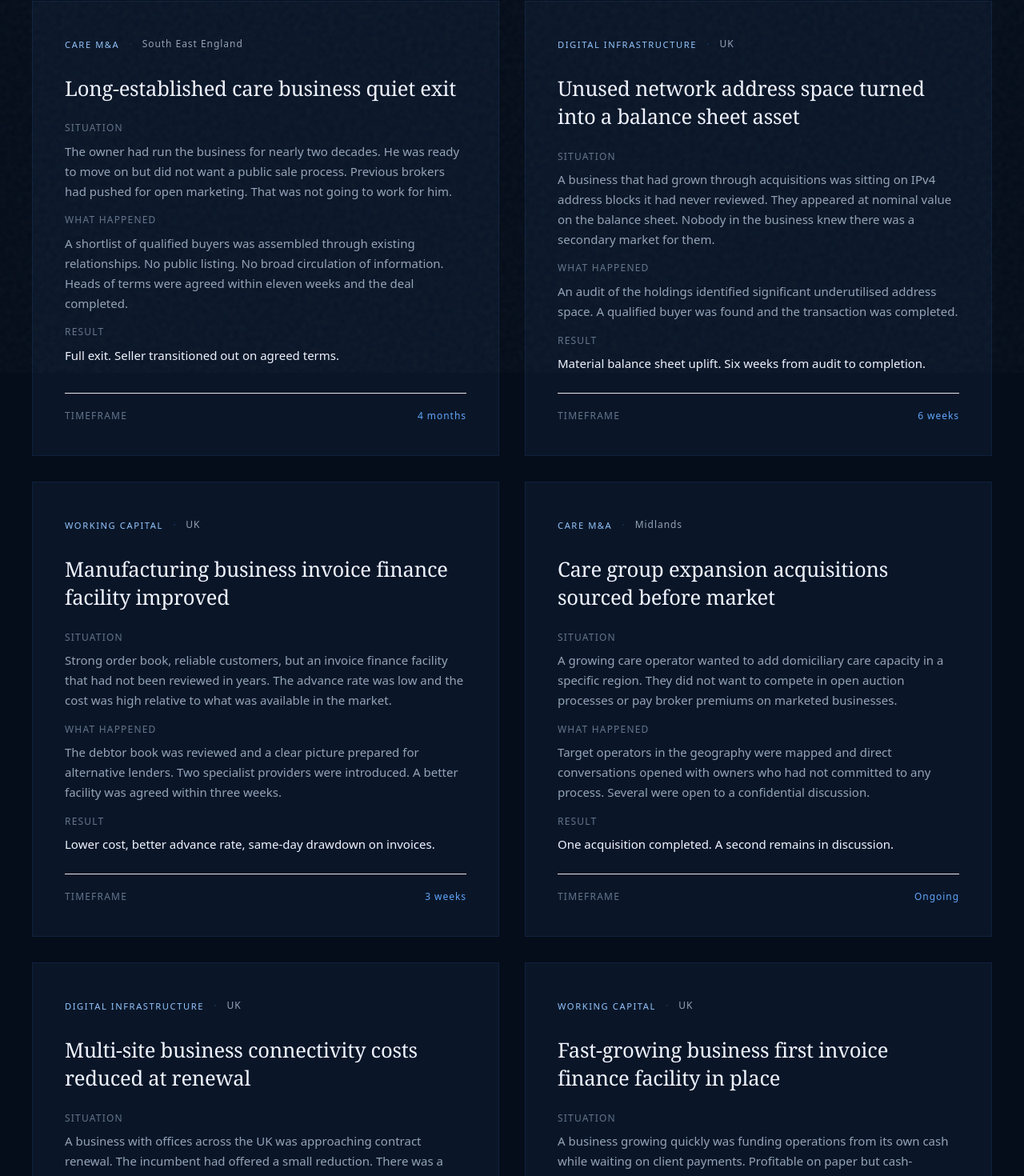
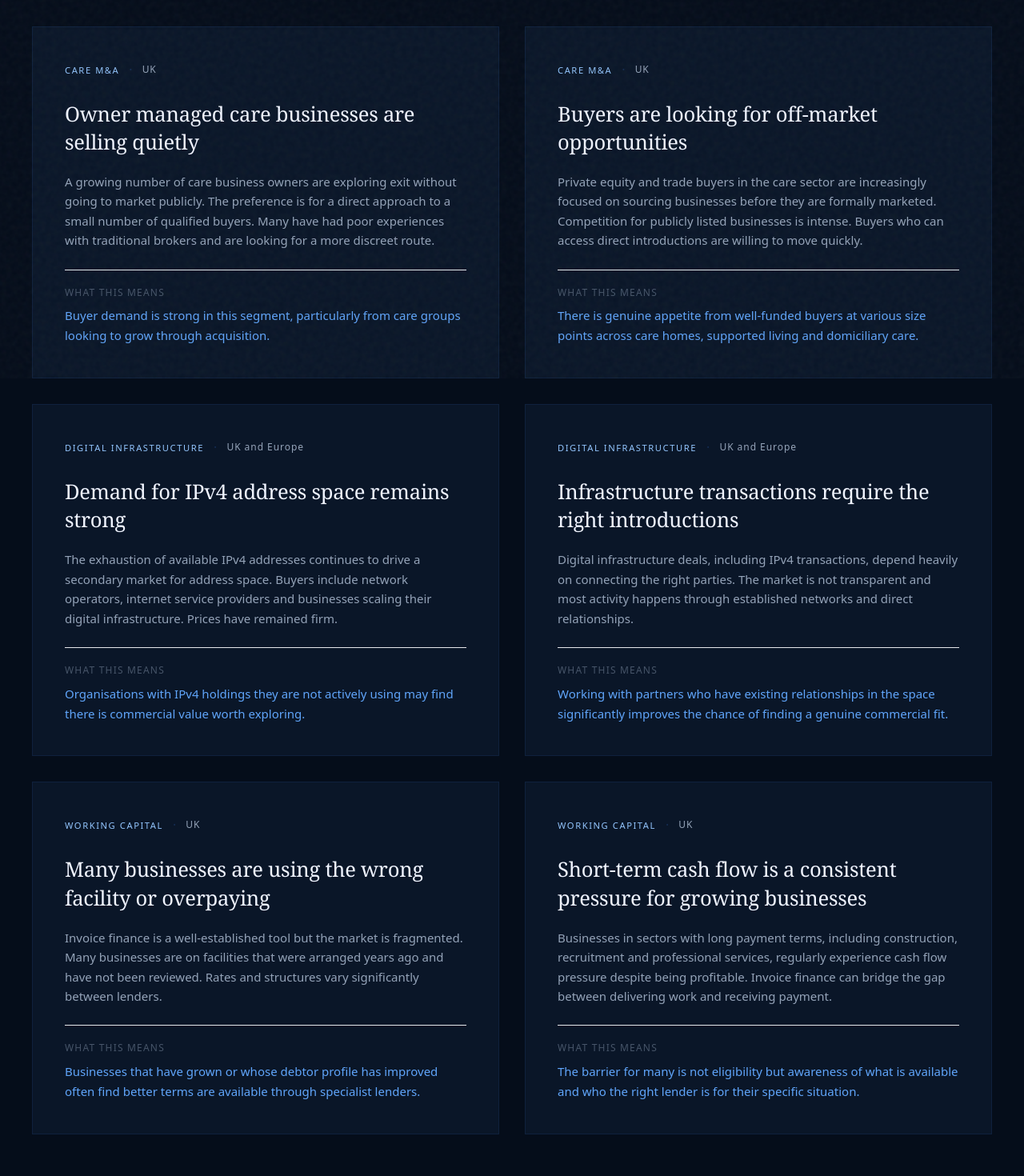
Before and after one commit to ndgmusic47-stack/prosaria, a Next.js app: page /case-studies in a window 1280 px wide. Shown: the part 705-2175 px from the top of the page at 80% size. Built offline with nearby package versions, Linux system fonts and the light colour scheme.

Commit message:
v23 - market observations, accurate copy, how we work rewrite

```diff
--- a/app/case-studies/page.tsx
+++ b/app/case-studies/page.tsx
@@ -7,7 +7,9 @@ function useReveal() {
   useEffect(() => {
     const els = document.querySelectorAll('.reveal')
     const obs = new IntersectionObserver(
-      (entries) => entries.forEach(e => { if (e.isIntersecting) { e.target.classList.add('is-visible'); obs.unobserve(e.target) } }),
+      (entries) => entries.forEach(e => {
+        if (e.isIntersecting) { e.target.classList.add('is-visible'); obs.unobserve(e.target) }
+      }),
       { threshold: 0.08 }
     )
     els.forEach(el => obs.observe(el))
@@ -15,60 +17,48 @@ function useReveal() {
   }, [])
 }
 
-const studies = [
+const observations = [
   {
     tag: 'Care M&A',
-    region: 'South East England',
-    headline: 'Long-established care business quiet exit',
-    context: 'The owner had run the business for nearly two decades. He was ready to move on but did not want a public sale process. Previous brokers had pushed for open marketing. That was not going to work for him.',
-    outcome: 'A shortlist of qualified buyers was assembled through existing relationships. No public listing. No broad circulation of information. Heads of terms were agreed within eleven weeks and the deal completed.',
-    result: 'Full exit. Seller transitioned out on agreed terms.',
-    timeframe: '4 months',
+    region: 'UK',
+    headline: 'Owner managed care businesses are selling quietly',
+    body: 'A growing number of care business owners are exploring exit without going to market publicly. The preference is for a direct approach to a small number of qualified buyers. Many have had poor experiences with traditional brokers and are looking for a more discreet route.',
+    signal: 'Buyer demand is strong in this segment, particularly from care groups looking to grow through acquisition.',
+  },
+  {
+    tag: 'Care M&A',
+    region: 'UK',
+    headline: 'Buyers are looking for off-market opportunities',
+    body: 'Private equity and trade buyers in the care sector are increasingly focused on sourcing businesses before they are formally marketed. Competition for publicly listed businesses is intense. Buyers who can access direct introductions are willing to move quickly.',
+    signal: 'There is genuine appetite from well-funded buyers at various size points across care homes, supported living and domiciliary care.',
   },
   {
     tag: 'Digital Infrastructure',
-    region: 'UK',
-    headline: 'Unused network address space turned into a balance sheet asset',
-    context: 'A business that had grown through acquisitions was sitting on IPv4 address blocks it had never reviewed. They appeared at nominal value on the balance sheet. Nobody in the business knew there was a secondary market for them.',
-    outcome: 'An audit of the holdings identified significant underutilised address space. A qualified buyer was found and the transaction was completed.',
-    result: 'Material balance sheet uplift. Six weeks from audit to completion.',
-    timeframe: '6 weeks',
+    region: 'UK and Europe',
+    headline: 'Demand for IPv4 address space remains strong',
+    body: 'The exhaustion of available IPv4 addresses continues to drive a secondary market for address space. Buyers include network operators, internet service providers and businesses scaling their digital infrastructure. Prices have remained firm.',
+    signal: 'Organisations with IPv4 holdings they are not actively using may find there is commercial value worth exploring.',
+  },
+  {
+    tag: 'Digital Infrastructure',
+    region: 'UK and Europe',
+    headline: 'Infrastructure transactions require the right introductions',
+    body: 'Digital infrastructure deals, including IPv4 transactions, depend heavily on connecting the right parties. The market is not transparent and most activity happens through established networks and direct relationships.',
+    signal: 'Working with partners who have existing relationships in the space significantly improves the chance of finding a genuine commercial fit.',
   },
   {
     tag: 'Working Capital',
     region: 'UK',
-    headline: 'Manufacturing business invoice finance facility improved',
-    context: 'Strong order book, reliable customers, but an invoice finance facility that had not been reviewed in years. The advance rate was low and the cost was high relative to what was available in the market.',
-    outcome: 'The debtor book was reviewed and a clear picture prepared for alternative lenders. Two specialist providers were introduced. A better facility was agreed within three weeks.',
-    result: 'Lower cost, better advance rate, same-day drawdown on invoices.',
-    timeframe: '3 weeks',
-  },
-  {
-    tag: 'Care M&A',
-    region: 'Midlands',
-    headline: 'Care group expansion acquisitions sourced before market',
-    context: 'A growing care operator wanted to add domiciliary care capacity in a specific region. They did not want to compete in open auction processes or pay broker premiums on marketed businesses.',
-    outcome: 'Target operators in the geography were mapped and direct conversations opened with owners who had not committed to any process. Several were open to a confidential discussion.',
-    result: 'One acquisition completed. A second remains in discussion.',
-    timeframe: 'Ongoing',
-  },
-  {
-    tag: 'Digital Infrastructure',
-    region: 'UK',
-    headline: 'Multi-site business connectivity costs reduced at renewal',
-    context: 'A business with offices across the UK was approaching contract renewal. The incumbent had offered a small reduction. There was a reasonable suspicion that better terms were available.',
-    outcome: 'Current contract benchmarked against market pricing. An alternative provider was introduced. The renewal was renegotiated with materially better commercial terms and improved service levels.',
-    result: 'Better contract. Incumbent matched in part but could not compete on full terms.',
-    timeframe: '8 weeks',
+    headline: 'Many businesses are using the wrong facility or overpaying',
+    body: 'Invoice finance is a well-established tool but the market is fragmented. Many businesses are on facilities that were arranged years ago and have not been reviewed. Rates and structures vary significantly between lenders.',
+    signal: 'Businesses that have grown or whose debtor profile has improved often find better terms are available through specialist lenders.',
   },
   {
     tag: 'Working Capital',
     region: 'UK',
-    headline: 'Fast-growing business first invoice finance facility in place',
-    context: 'A business growing quickly was funding operations from its own cash while waiting on client payments. Profitable on paper but cash-constrained in practice. The founders had not used invoice finance before and were not sure where to start.',
-    outcome: 'Options were explained clearly. Two lenders with relevant sector experience were introduced. A facility was agreed and operational within two weeks of the first conversation.',
-    result: 'Cash flow constraint resolved. Business able to take on larger contracts.',
-    timeframe: '2 weeks',
+    headline: 'Short-term cash flow is a consistent pressure for growing businesses',
+    body: 'Businesses in sectors with long payment terms, including construction, recruitment and professional services, regularly experience cash flow pressure despite being profitable. Invoice finance can bridge the gap between delivering work and receiving payment.',
+    signal: 'The barrier for many is not eligibility but awareness of what is available and who the right lender is for their specific situation.',
   },
 ]
 
@@ -86,11 +76,11 @@ export default function CaseStudiesPage() {
         <div className="absolute inset-0 opacity-[0.03]" style={{backgroundImage:`linear-gradient(to right,#3b82f6 1px,transparent 1px),linear-gradient(to bottom,#3b82f6 1px,transparent 1px)`,backgroundSize:'80px 80px'}} />
         <div className="relative max-w-site mx-auto px-6 lg:px-10">
           <p className="eyebrow mb-6">Market observations</p>
-          <h1 className="font-serif text-display-xl text-[#f0f4ff] max-w-[20ch] leading-tight mb-6">
-            Market observations across our three areas.
+          <h1 className="font-serif text-display-xl text-[#f0f4ff] max-w-[22ch] leading-tight mb-6">
+            What we are seeing in the markets we work in.
           </h1>
           <p className="text-body-lg text-[#94a3b8] max-w-[48ch]">
-            Examples of the types of situations and opportunities we work with.
+            We are active across care sector M&A, digital infrastructure and working capital. These are observations from that activity.
           </p>
         </div>
       </section>
@@ -98,32 +88,19 @@ export default function CaseStudiesPage() {
       <section className="py-24 bg-[#050d1a]">
         <div className="max-w-site mx-auto px-6 lg:px-10">
           <div className="grid grid-cols-1 lg:grid-cols-2 gap-8">
-            {studies.map((cs, i) => (
-              <div key={cs.headline}
+            {observations.map((obs, i) => (
+              <div key={obs.headline}
                 className={`border border-blue-500/10 bg-[#0a1628] p-8 lg:p-10 flex flex-col reveal reveal-delay-${(i % 2) + 1} hover:border-blue-500/20 transition-all duration-300`}>
                 <div className="flex flex-wrap items-center gap-3 mb-6">
-                  <span className={`eyebrow ${tagColours[cs.tag] || 'text-blue-400'}`}>{cs.tag}</span>
+                  <span className={`eyebrow ${tagColours[obs.tag] || 'text-blue-400'}`}>{obs.tag}</span>
                   <span className="text-blue-500/20">·</span>
-                  <span className="text-label text-[#94a3b8]">{cs.region}</span>
+                  <span className="text-label text-[#94a3b8]">{obs.region}</span>
                 </div>
-                <h3 className="font-serif text-display-sm text-[#f0f4ff] mb-6 leading-snug">{cs.headline}</h3>
-                <div className="space-y-4 flex-1">
-                  <div>
-                    <p className="text-label text-[#64748b] mb-2 uppercase tracking-widest">Situation</p>
-                    <p className="text-body-sm text-[#94a3b8]">{cs.context}</p>
-                  </div>
-                  <div>
-                    <p className="text-label text-[#64748b] mb-2 uppercase tracking-widest">What happened</p>
-                    <p className="text-body-sm text-[#94a3b8]">{cs.outcome}</p>
-                  </div>
-                  <div>
-                    <p className="text-label text-[#64748b] mb-2 uppercase tracking-widest">Result</p>
-                    <p className="text-body-sm text-[#f0f4ff]">{cs.result}</p>
-                  </div>
-                </div>
-                <div className="mt-6 pt-5 border-t border-blue-500/8 flex justify-between items-center">
-                  <span className="text-label text-[#64748b] uppercase tracking-widest">Timeframe</span>
-                  <span className="text-label text-blue-400">{cs.timeframe}</span>
+                <h3 className="font-serif text-display-sm text-[#f0f4ff] mb-5 leading-snug">{obs.headline}</h3>
+                <p className="text-body-sm text-[#94a3b8] leading-relaxed flex-1 mb-6">{obs.body}</p>
+                <div className="pt-5 border-t border-blue-500/8">
+                  <p className="text-label text-[#475569] uppercase tracking-widest mb-2">What this means</p>
+                  <p className="text-body-sm text-[#60a5fa]">{obs.signal}</p>
                 </div>
               </div>
             ))}
@@ -135,7 +112,7 @@ export default function CaseStudiesPage() {
         <div className="max-w-site mx-auto px-6 lg:px-10 flex flex-col lg:flex-row justify-between items-center gap-10">
           <div className="reveal">
             <h2 className="font-serif text-display-md max-w-[32ch]" style={{color:'#050d1a'}}>
-              Every situation is different. Get in touch and we will tell you if we can help.
+              If any of this is relevant to your situation, get in touch.
             </h2>
           </div>
           <Link href="/contact" className="btn-primary reveal reveal-delay-1 flex-shrink-0">
--- a/app/contact/page.tsx
+++ b/app/contact/page.tsx
@@ -17,7 +17,7 @@ function useReveal() {
 
 const paths = [
   { num:'01', title:'Care sector M&A', desc:'You own or operate a care business and are thinking about what comes next. Or you are a buyer looking for acquisitions.', action:'Check exit readiness', href:'/care-snapshot' },
-  { num:'02', title:'Digital infrastructure', desc:'You want to know if your business is holding IPv4 address space or other network assets that have value.', action:'Start with a free IPv4 check', href:'/digital-audit' },
+  { num:'02', title:'Digital infrastructure', desc:'You want to find out whether your organisation has IPv4 address space worth exploring.', action:'Start with a free IPv4 check', href:'/digital-audit' },
   { num:'03', title:'Working capital', desc:'Your invoices are going out on long payment terms and you want to understand what releasing that cash looks like.', action:'Get a working capital estimate', href:'/capital-assessment' },
 ]
 
@@ -57,7 +57,7 @@ export default function ContactPage() {
             Start a conversation.
           </h1>
           <p className="text-body-lg text-[#94a3b8] max-w-[44ch]">
-            Use one of the tools below or send us a message. We respond to everything personally.
+            Use one of the tools below to get a quick answer, or send a message directly. We respond personally.
           </p>
         </div>
       </section>
--- a/app/page.tsx
+++ b/app/page.tsx
@@ -50,24 +50,24 @@ const lines = [
 const caseStudies = [
   {
     tag: 'Care M&A',
-    region: 'South East England',
-    headline: 'Long-established care business quiet exit',
-    outcome: 'Heads of terms in 11 weeks. Full exit completed off-market.',
-    timeframe: '4 months',
+    region: 'UK',
+    headline: 'Owner managed care businesses are selling quietly',
+    outcome: 'A growing number of care business owners are exploring exit without going to market publicly. Buyer demand is strong.',
+    timeframe: 'Active now',
   },
   {
     tag: 'Digital Infrastructure',
-    region: 'UK',
-    headline: 'Unused IPv4 holdings turned into a balance sheet gain',
-    outcome: 'Address blocks reviewed, surplus identified, buyer introduced. Deal completed.',
-    timeframe: '6 weeks',
+    region: 'UK and Europe',
+    headline: 'Demand for IPv4 address space remains strong',
+    outcome: 'The secondary market for IPv4 address space is active. Buyers include network operators and internet infrastructure businesses.',
+    timeframe: 'Active now',
   },
   {
     tag: 'Working Capital',
     region: 'UK',
-    headline: 'Manufacturing business moved to a better facility',
-    outcome: 'Existing invoice finance was underperforming. Better terms sourced and agreed.',
-    timeframe: '3 weeks',
+    headline: 'Many businesses are on the wrong facility or overpaying',
+    outcome: 'Invoice finance rates vary significantly. Businesses that have not reviewed their facility recently often find better terms are available.',
+    timeframe: 'Active now',
   },
 ]
 
@@ -81,35 +81,35 @@ export default function HomePage() {
         <HeroVideo />
 
         <div className="relative max-w-site mx-auto px-6 lg:px-10 w-full pt-36" style={{zIndex:10}}>
-          <h1 className="opacity-0 animate-fade-up" style={{
-            fontFamily:'var(--font-serif)',
-            fontSize:'clamp(3.5rem,11vw,8rem)',
-            lineHeight:'0.9',
-            letterSpacing:'-0.04em',
-            color:'#ffffff',
-            maxWidth:'14ch',
-            marginBottom:'1rem',
-            textShadow:'0 2px 40px rgba(0,0,0,0.95)',
-            fontWeight:400,
+          <p className="opacity-0 animate-fade-up" style={{
+            fontFamily:'var(--font-sans)',
+            fontSize:'clamp(0.85rem,1.8vw,1rem)',
+            fontWeight:700,
+            letterSpacing:'0.2em',
+            textTransform:'uppercase',
+            color:'#93c5fd',
+            marginBottom:'0.75rem',
+            textShadow:'0 1px 10px rgba(0,0,0,0.9)',
             animationDelay:'0.1s',
             animationFillMode:'forwards',
           }}>
             Prosaria Partners
-          </h1>
-          <p className="opacity-0 animate-fade-up" style={{
-            fontFamily:'var(--font-sans)',
-            fontSize:'clamp(0.9rem,2vw,1.1rem)',
-            fontWeight:600,
-            letterSpacing:'0.16em',
-            textTransform:'uppercase',
-            color:'#93c5fd',
+          </p>
+          <h1 className="opacity-0 animate-fade-up" style={{
+            fontFamily:'var(--font-serif)',
+            fontSize:'clamp(3rem,9vw,7rem)',
+            lineHeight:'0.92',
+            letterSpacing:'-0.03em',
+            color:'#ffffff',
+            maxWidth:'16ch',
             marginBottom:'1.5rem',
-            textShadow:'0 1px 10px rgba(0,0,0,0.9)',
-            animationDelay:'0.25s',
+            textShadow:'0 2px 40px rgba(0,0,0,0.95)',
+            fontWeight:400,
+            animationDelay:'0.2s',
             animationFillMode:'forwards',
           }}>
             Private Markets Origination
-          </p>
+          </h1>
           <p className="opacity-0 animate-fade-up" style={{
             fontFamily:'var(--font-sans)',
             fontSize:'1.05rem',
@@ -121,7 +121,7 @@ export default function HomePage() {
             animationDelay:'0.35s',
             animationFillMode:'forwards',
           }}>
-            We help opportunities take shape across digital infrastructure, working capital and care sector M&amp;A.
+            We originate opportunities across care sector M&A, digital infrastructure and working capital.
           </p>
           <div className="flex flex-wrap gap-4 opacity-0 animate-fade-up"
             style={{animationDelay:'0.5s',animationFillMode:'forwards'}}>
@@ -171,7 +171,7 @@ export default function HomePage() {
           <div className="mb-16 reveal">
             <p className="eyebrow mb-4">What we do</p>
             <h2 className="font-serif text-display-lg text-[#f0f4ff] max-w-[24ch]">
-              Three areas. Clear process. No unnecessary steps.
+              Three areas. Clear process. Direct approach.
             </h2>
           </div>
           <div className="grid grid-cols-1 lg:grid-cols-3 gap-px" style={{background:'rgba(59,130,246,0.06)'}}>
@@ -248,7 +248,7 @@ export default function HomePage() {
             <div className="reveal">
               <p className="eyebrow mb-4">Market observations</p>
               <h2 className="font-serif text-display-md text-[#f0f4ff]">
-                Opportunities and situations<br />we are seeing in the market.
+                What we are seeing<br />in the market right now.
               </h2>
             </div>
             <Link href="/case-studies" className="btn-outline reveal">See more</Link>
@@ -280,7 +280,7 @@ export default function HomePage() {
           <div className="mb-14 reveal">
             <p className="eyebrow mb-4" style={{color:'#1d4ed8'}}>Free tools</p>
             <h2 className="font-serif text-display-lg max-w-[28ch]" style={{color:'#050d1a'}}>
-              Find out where you stand in under two minutes.
+              Find out where you stand. Takes two minutes.
             </h2>
             <p className="text-body-md mt-4 max-w-[48ch]" style={{color:'#1e3a5f'}}>
               Pick the tool that fits your situation. Answer a few questions and get a result straight away. We review every submission.
--- a/app/work/page.tsx
+++ b/app/work/page.tsx
@@ -97,7 +97,7 @@ export default function WorkPage() {
         <div className="relative max-w-site mx-auto px-6 lg:px-10">
           <p className="eyebrow mb-6">What we do</p>
           <h1 className="font-serif text-display-xl text-[#f0f4ff] max-w-[20ch] leading-tight mb-6">
-            Three areas. Clear process. Real results.
+            Three areas. Clear process.
           </h1>
           <p className="text-body-lg text-[#94a3b8] max-w-[48ch]">
             We work in digital infrastructure, working capital and care sector M&A. Each area is different but the approach is the same — find the right path and get it done.
@@ -170,7 +170,7 @@ export default function WorkPage() {
         <div className="max-w-site mx-auto px-6 lg:px-10 flex flex-col lg:flex-row justify-between items-center gap-10">
           <div className="reveal">
             <h2 className="font-serif text-display-md text-[#f0f4ff] max-w-[32ch]">
-              Not sure which area applies to you? Get in touch and we will tell you.
+              Not sure where to start? Get in touch and we will give you a straight answer.
             </h2>
           </div>
           <Link href="/contact" className="btn-primary reveal reveal-delay-1 flex-shrink-0">
```
Also changed, not shown: app/about/page.tsx (+22 -6 lines).
